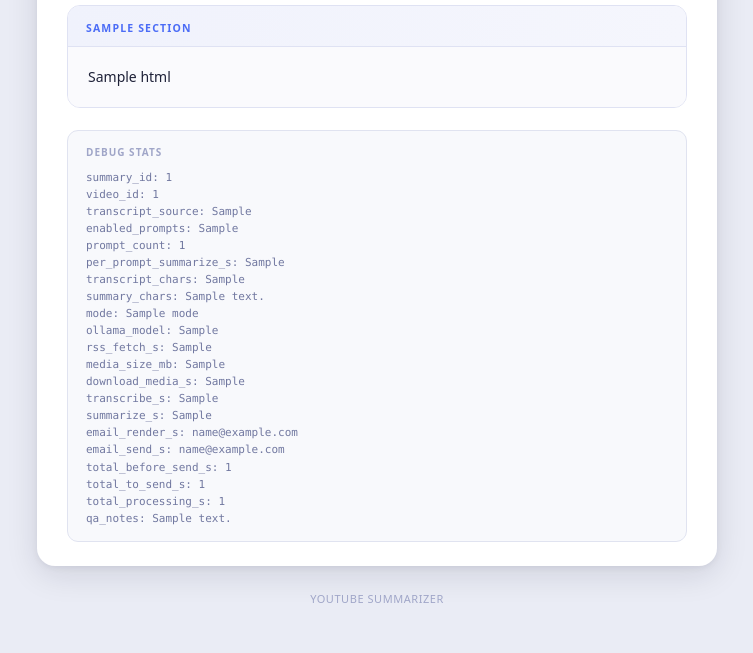
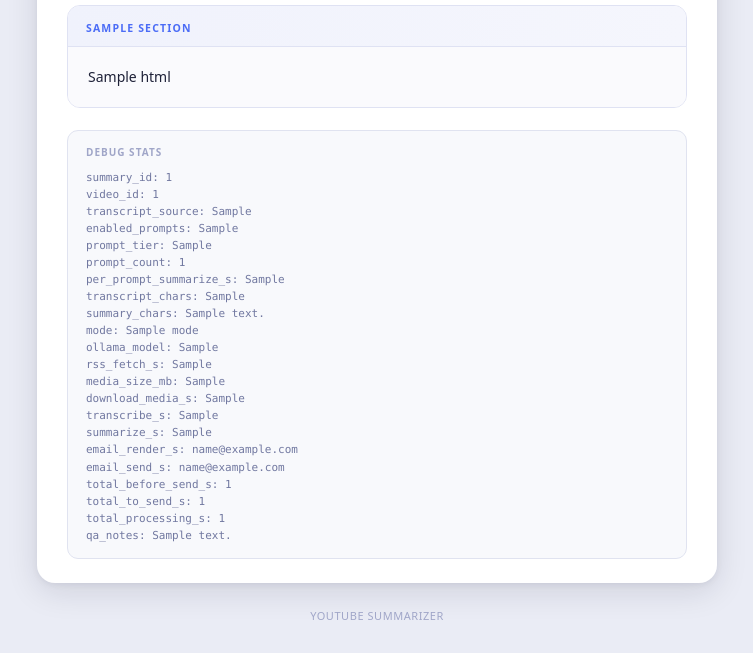
Before and after one commit to darthrootbeer/youtube-summarizer, a Python web app: template youtube_summarizer/templates/email.html.j2 in a window 1280 px wide. Shown: the part 552-1205 px from the top of the page, without its empty margins (263-1016 px from the left). Before the commit the page ends 1155 px from the top, so only its background shows below. Run offline with Jinja, Linux system fonts and the light colour scheme; the template is opened without the code that fills it: most values are stand-ins (such as "Sample title", 1, 10 or a date in 2020); grey boxes marked "Sample" are stand-in pictures.

Commit message:
Feat: add prompt_tier to debug stats in email
Shows short/medium/long so the correct prompt variant can be verified
against transcript_chars. Transcribe mode shows n/a.

Co-Authored-By: Claude Sonnet 4.6 <noreply@anthropic.com>

```diff
--- a/youtube_summarizer/run.py
+++ b/youtube_summarizer/run.py
@@ -306,6 +306,7 @@ def run_once(limit: int = 10) -> int:
                     "transcript_source": beta_stats.transcript_source,
                     "ollama_model": beta_stats.ollama_model,
                     "enabled_prompts": ", ".join(beta_stats.enabled_prompts),
+                    "prompt_tier": tier["tier"] if mode != "transcribe" else "n/a",
                     "prompt_count": len(beta_stats.enabled_prompts),
                     "per_prompt_summarize_s": ", ".join(per_prompt_s),
                     "transcript_chars": len(transcript.text or ""),
--- a/youtube_summarizer/templates/email.html.j2
+++ b/youtube_summarizer/templates/email.html.j2
@@ -80,6 +80,7 @@
 video_id: {{ beta_stats.video_id }}
 transcript_source: {{ beta_stats.transcript_source }}
 enabled_prompts: {{ beta_stats.enabled_prompts or "n/a" }}
+prompt_tier: {{ beta_stats.prompt_tier or "n/a" }}
 prompt_count: {{ beta_stats.prompt_count or "n/a" }}
 per_prompt_summarize_s: {{ beta_stats.per_prompt_summarize_s or "n/a" }}
 transcript_chars: {{ beta_stats.transcript_chars or "n/a" }}
```
